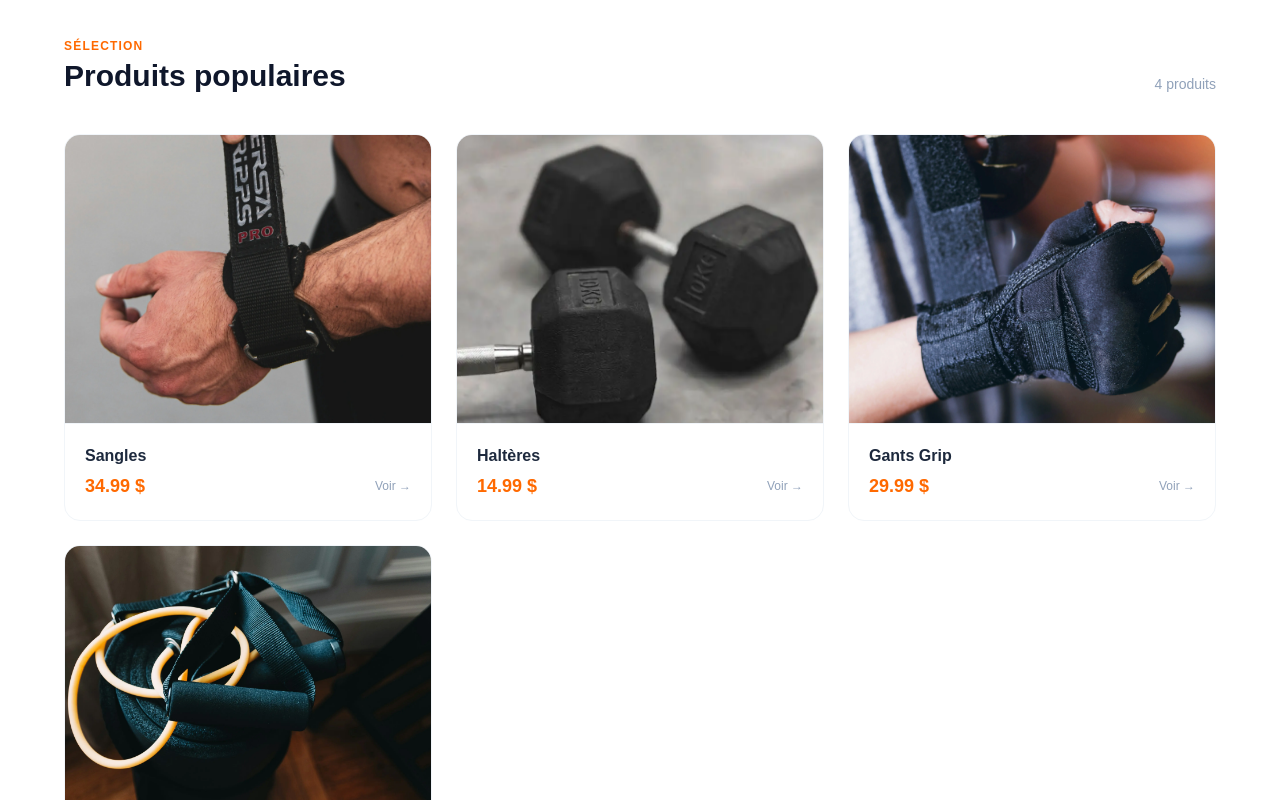
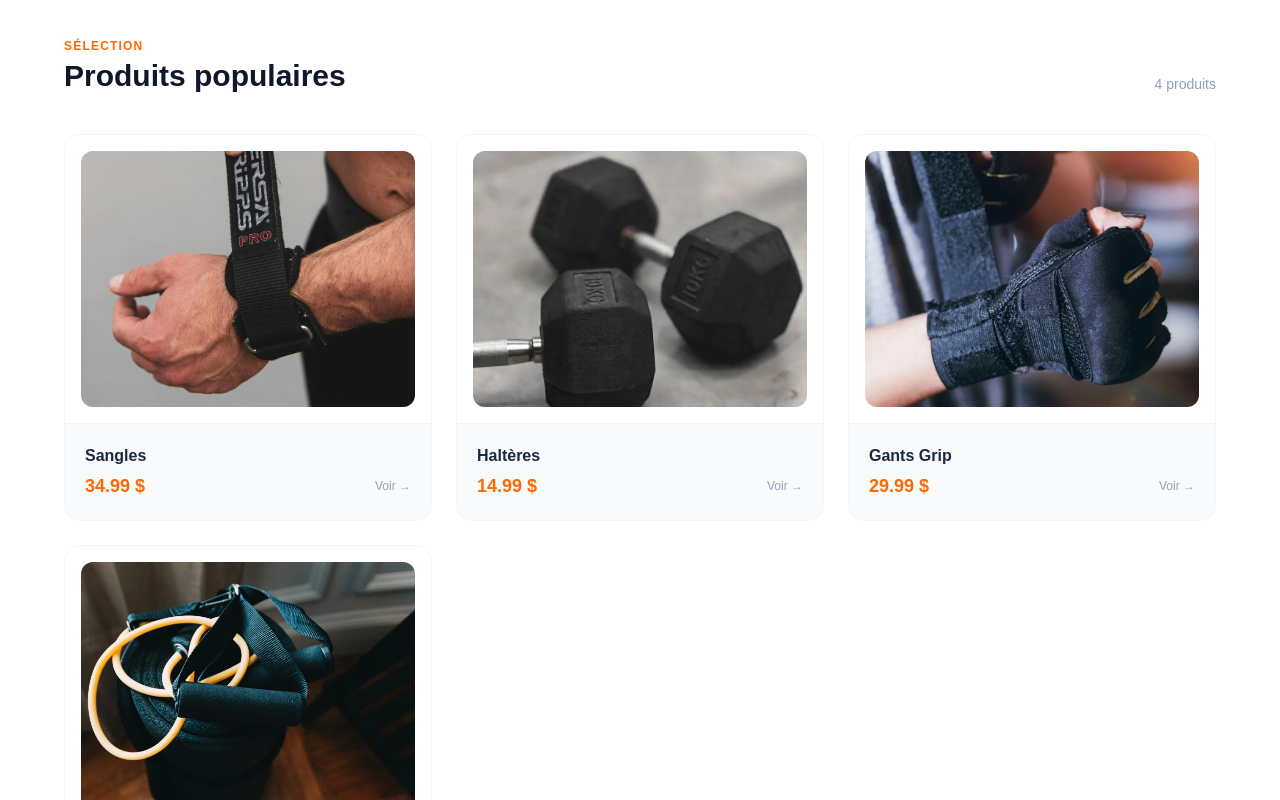
Before and after one commit to GeFy9999/GymFox-app, a Next.js app: page / in a window 1280 px wide. Shown: the part 1000-1800 px from the top of the page. Built offline with nearby package versions, Linux system fonts and the light colour scheme.

Commit message:
style Cartes

```diff
--- a/src/components/common/ProductCard.tsx
+++ b/src/components/common/ProductCard.tsx
@@ -18,9 +18,10 @@ export default function ProductCard({
   return (
     <div
       onClick={onSelect}
-      className="group bg-white rounded-2xl border border-slate-100 overflow-hidden hover:shadow-xl hover:shadow-slate-200/60 transition-all duration-300 cursor-pointer"
+      className="group bg-slate-50 rounded-2xl border border-slate-100 overflow-hidden hover:shadow-xl hover:shadow-slate-200/60 transition-all duration-300 cursor-pointer"
     >
-      <div className="relative h-72 bg-slate-50 overflow-hidden">
+      <div className="relative h-72 bg-white overflow-hidden p-4">
+        <div className="relative h-full rounded-xl overflow-hidden">
           <Image
             src={image}
             alt={name}
@@ -28,6 +29,7 @@ export default function ProductCard({
             sizes="(max-width: 768px) 100vw, 33vw"
             className="object-cover group-hover:scale-105 transition-transform duration-500"
           />
+        </div>
       </div>
       <div className="p-5 border-t border-slate-100">
         <p className="font-semibold text-slate-800 text-base mb-1">{name}</p>
```
Also changed, not shown: 1 other file (tests, documents, lock files or other folders). Lines whose indentation alone changed are shown as unchanged.
